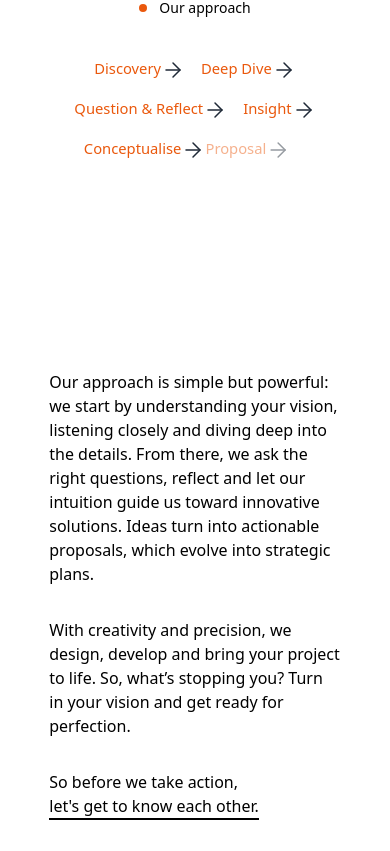
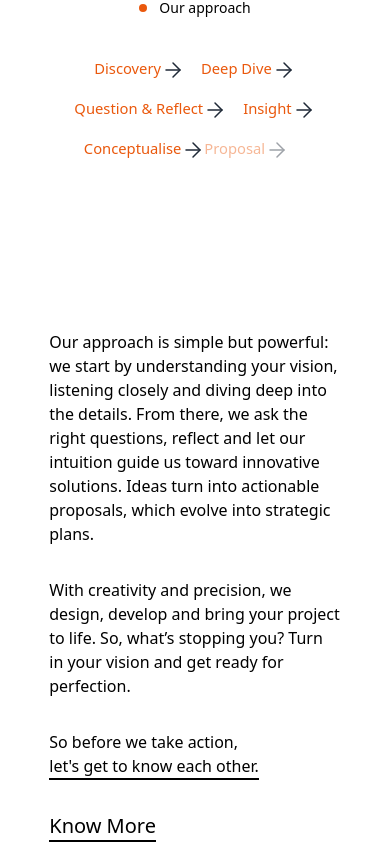
Before and after one commit to sah246ir/scroll-animated-landing-page, a React (Create React App) app: page / in a window 390 px wide. Shown: the part 2713-3564 px from the top of the page. Built offline with nearby package versions, Linux system fonts and the light colour scheme.

Commit message:
feat: remove last arrow

```diff
--- a/src/components/headings/ApproachHeading.tsx
+++ b/src/components/headings/ApproachHeading.tsx
@@ -5,19 +5,20 @@ import React from 'react'
 interface PropTypes{
     children:React.ReactNode
     range: number[],
-    scrollYProgress: MotionValue<number>
+    scrollYProgress: MotionValue<number>,
+    arrow?: boolean
 }
-const ApproachHeading = ({children,range,scrollYProgress}:PropTypes) => {
+const ApproachHeading = ({children,range,scrollYProgress,arrow=true}:PropTypes) => {
     const opacity = useTransform(scrollYProgress, range, [0, 1])
     const x = useTransform(scrollYProgress,range,[-30,0], )
     return (
         <div className='relative text-orange-600'>
-            <m.div style={{x,fontSize:"3.787037037vw"}} className="-z-10 transition-all duration-500  absolute text-5xl text-gray-100">{children}
+            {arrow && <m.div style={{x,fontSize:"3.787037037vw"}} className="-z-10 transition-all duration-500  absolute text-5xl text-gray-100">{children}
                 <ArrowRight className='inline  sm:size-12' />
-            </m.div>
+            </m.div>}
             <m.h1 style={{opacity,x,fontSize:"3.787037037vw"}} className='transition-all duration-500  text-5xl text-black-200 text-justify '>
                  {children}
-                <ArrowRight strokeWidth={1.5} className='inline sm:size-12 stroke-gray-800 ' />
+                {arrow && <ArrowRight strokeWidth={1.5} className='inline sm:size-12 stroke-gray-800 ' />}
             </m.h1>
         </div>
     )
--- a/src/components/homePage/section/ApprochSection.tsx
+++ b/src/components/homePage/section/ApprochSection.tsx
@@ -37,7 +37,7 @@ const ApprochSection = () => {
           const start = i / headings.length;
           const end = start + (1 / headings.length)
           return(
-            <ApproachHeading scrollYProgress={scrollYProgress} range={[start,end]}  >
+            <ApproachHeading arrow={i!==headings.length-1} scrollYProgress={scrollYProgress} range={[start,end]}  >
               {head}
             </ApproachHeading>
           )
```
